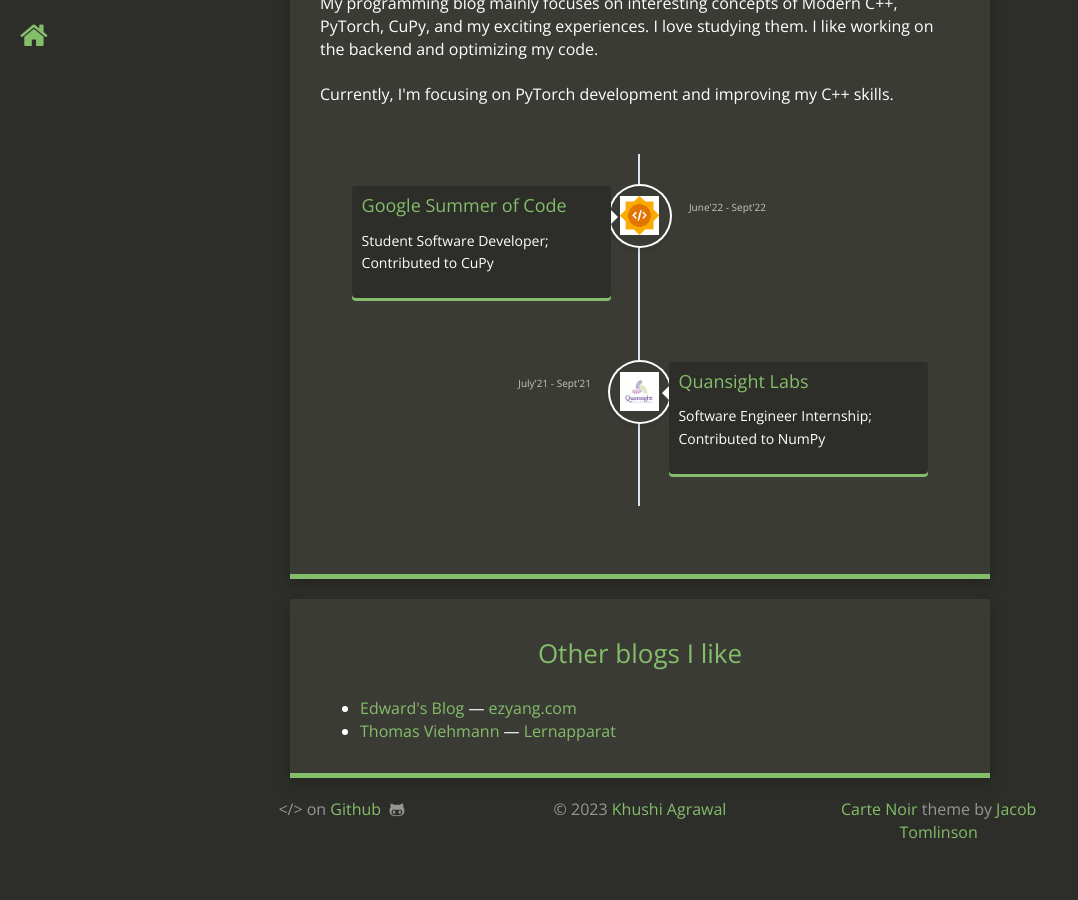
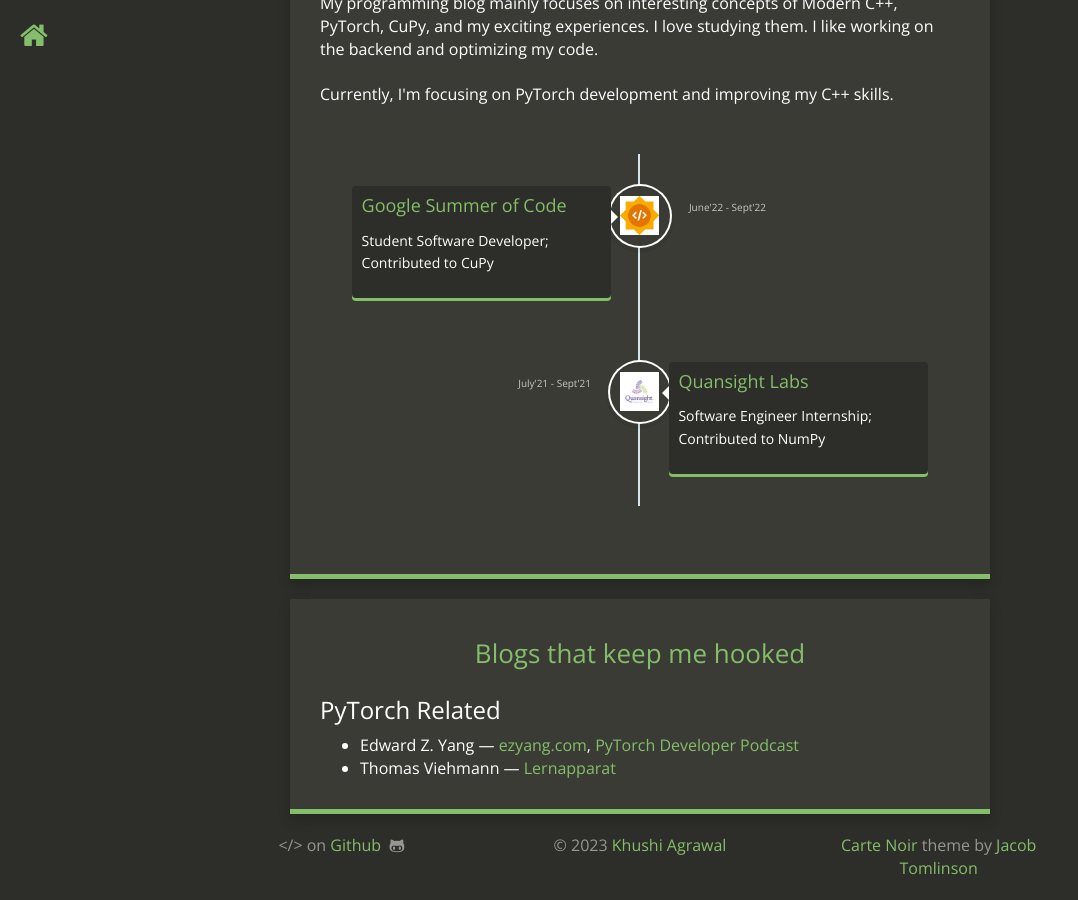
Before and after one commit to khushi-411/khushi-411.github.io, a Jekyll site: the page built from index.html, in a window 1280 px wide and 900 px high, scrolled down 1141 px. Shown: the whole window, without its empty margins (0-1078 px from the left). Built offline with Jekyll 4.4.1, drawn with Linux system fonts in a browser that asks for light colours; nearby versions of some CDN libraries; before the commit the page ends 2005 px from its top, so only the background shows below that.

Commit message:
change category order and add recommends

```diff
--- a/index.html
+++ b/index.html
@@ -98,10 +98,11 @@
     <div class="col-md-12 main content-panel">
 
       <div class="blogs">
-        <h2>Other blogs I like</h2>
+        <h2>Blogs that keep me hooked</h2>
+	<h3>PyTorch Related</h3>
         <ul>
-		<li><a href="">Edward's Blog</a> &mdash; <a href="http://ezyang.com/">ezyang.com</a></li>
-		<li><a href="">Thomas Viehmann</a> &mdash; <a href="https://lernapparat.de/">Lernapparat</a></li>
+		<li>Edward Z. Yang &mdash; <a href="http://ezyang.com/">ezyang.com</a>, <a href="https://pytorch-dev-podcast.simplecast.com/">PyTorch Developer Podcast</a></li>
+		<li>Thomas Viehmann &mdash; <a href="https://lernapparat.de/">Lernapparat</a></li>
 
 	</ul>
 
--- a/posts-by-categories.html
+++ b/posts-by-categories.html
@@ -21,6 +21,7 @@
       </div>
 
     </small></h2>
+      {% assign sorted_categories = site.categories | sort: 'last_modified_at' | reverse %}
       {% for category in site.categories %}
       <div class="col-md-12 content-panel articles">
         <h2 id="{{ category | first }}-ref">{{ category | first }}</h2>
```
